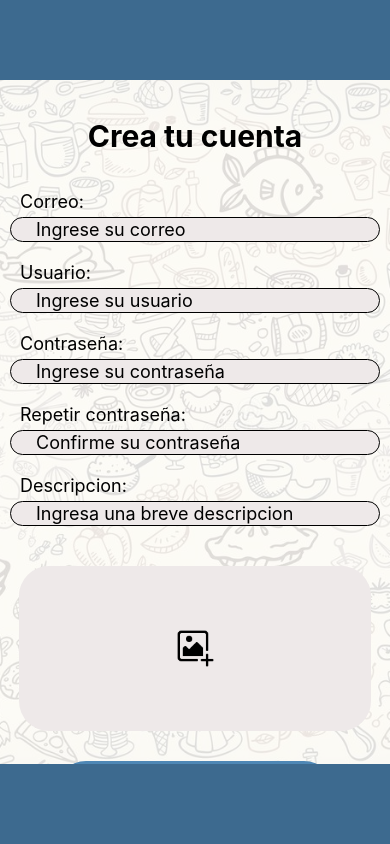
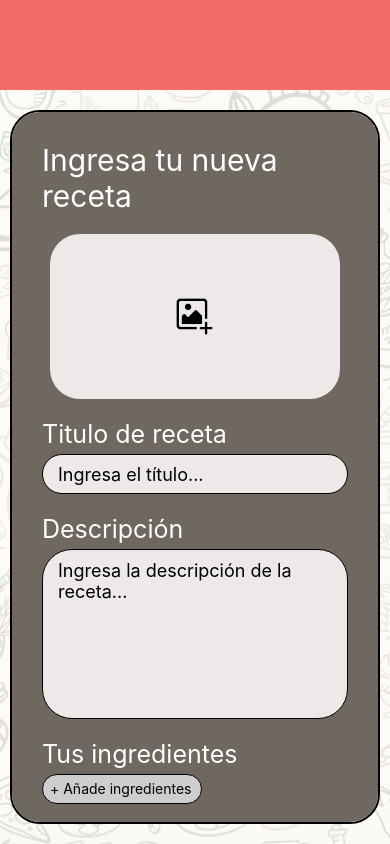
Before and after one commit to Jack200133/DinnersReady, a React Native app: screen /home in a window 390 px wide. Built offline with nearby package versions, Linux system fonts and the light colour scheme.

Commit message:
Cambio de colores

```diff
--- a/App.js
+++ b/App.js
@@ -9,7 +9,7 @@ import SignIn from './views/signIn';
 
 export default function App() {
   return (
-    <SignIn/>
+    <RecipeScreen/>
 
   );
 }
--- a/components/TitleBar/style.js
+++ b/components/TitleBar/style.js
@@ -8,7 +8,7 @@ const styles = StyleSheet.create({
         paddingHorizontal: 5,
         alignItems: 'center',
         flexDirection: 'row',
-        backgroundColor: '#3D6A8F'
+        backgroundColor: '#F06D6D'
     }
 });
 
```
